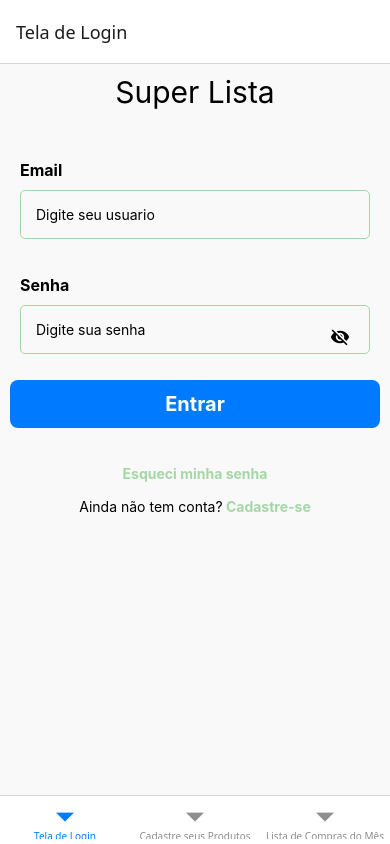
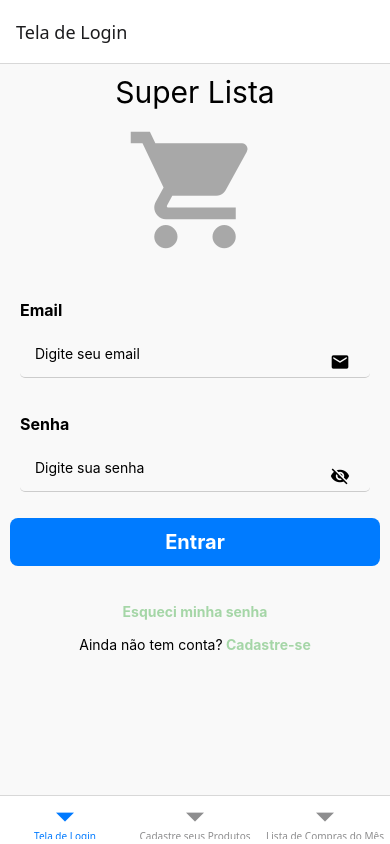
Before and after one commit to AndreSouzanl/SuperLista, a React Native app: screen / in a window 390 px wide. Built offline with nearby package versions, Linux system fonts and the light colour scheme.

Commit message:
atualizandoProjeto0705

```diff
--- a/src/componentes/botoes/CustomButton.jsx
+++ b/src/componentes/botoes/CustomButton.jsx
@@ -1,4 +1,3 @@
-// src/components/CustomButton.js
 import React from "react";
 import { TouchableOpacity, Text } from "react-native";
 import { styles } from "../../componentes/botoes/styles.js";
--- a/src/router/routes.jsx
+++ b/src/router/routes.jsx
@@ -8,7 +8,7 @@ const Tab = createBottomTabNavigator();
 export default function Routes() {
   return (
     <NavigationContainer>
-      <Tab.Navigator>
+      <Tab.Navigator >
         <Tab.Screen  name="Tela de Login" component={Login} />
         <Tab.Screen name="Cadastre seus Produtos" component={Cadastro} />
         <Tab.Screen name="Lista de Compras do Mês" component={Lista} />
--- a/src/screens/Login/Login.jsx
+++ b/src/screens/Login/Login.jsx
@@ -11,17 +11,26 @@ export default function Login() {
     <View style={styles.container}>
       <Text style={styles.titulo}>Super Lista</Text>
 
-      {/* <Image style={styles.img} source={require("../../../assets/des_telas/logo.jpg")} /> */}
+      <View>
+        <MaterialIcons name="shopping-cart" size={140} color="#A8A8A8" />
+      </View>
 
       <View style={styles.containerFormLogin}>
         <View style={styles.containerFormLoginGroup}>
           <Text style={styles.containerFormLoginGroupLabel}>Email</Text>
-
-          <TextInput
-            keyboardType="email-address"
-            style={styles.containerFormLoginGroupInput}
-            placeholder="Digite seu usuario"
-          />
+          <View style={{ position: "relative" }}>
+            <TextInput
+              keyboardType="email-address"
+              style={styles.containerFormLoginGroupInput}
+              placeholder="Digite seu email"
+            />
+            <MaterialIcons
+              name="email"
+              size={20}
+              color="black"
+              style={{ position: "absolute", top: 12, right: 10, padding: 10 }}
+            />
+          </View>
         </View>
         <View style={styles.containerFormLoginGroup}>
           <Text style={styles.containerFormLoginGroupLabel}>Senha</Text>
@@ -41,7 +50,6 @@ export default function Login() {
                 top: 12,
                 right: 10,
                 padding: 10,
-                zIndex: 10,
               }}
             >
               <MaterialIcons
--- a/src/styles/styles.js
+++ b/src/styles/styles.js
@@ -28,8 +28,8 @@ export const styles = {
     marginBottom: 10,
   },
   containerFormLoginGroupInput: {
-    borderWidth: 1,
-    borderColor: "#A5D6A7",
+    borderBottomWidth: 1,
+    borderColor: "#ccc",
     padding: 15,
     borderRadius: 5,
   },
@@ -54,13 +54,8 @@ export const styles = {
     marginTop: 12,
     fontWeight: "bold",
   },
-  // img:{
-  //   width: 150,
-  //   height: 150,
-  //   borderRadius: 100,
-  //   marginBottom: 20,
-  //   marginTop: 20,
-  // }
+
+
 
 
 };
```
